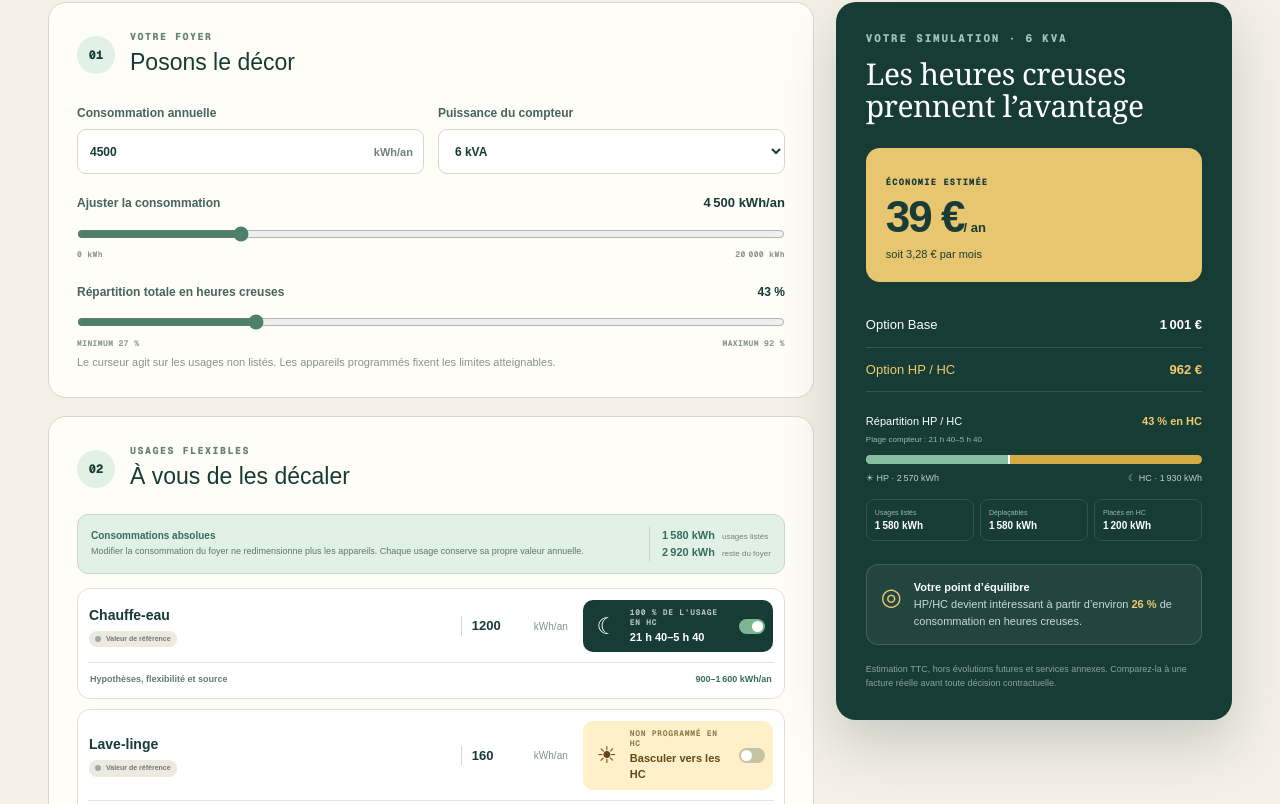
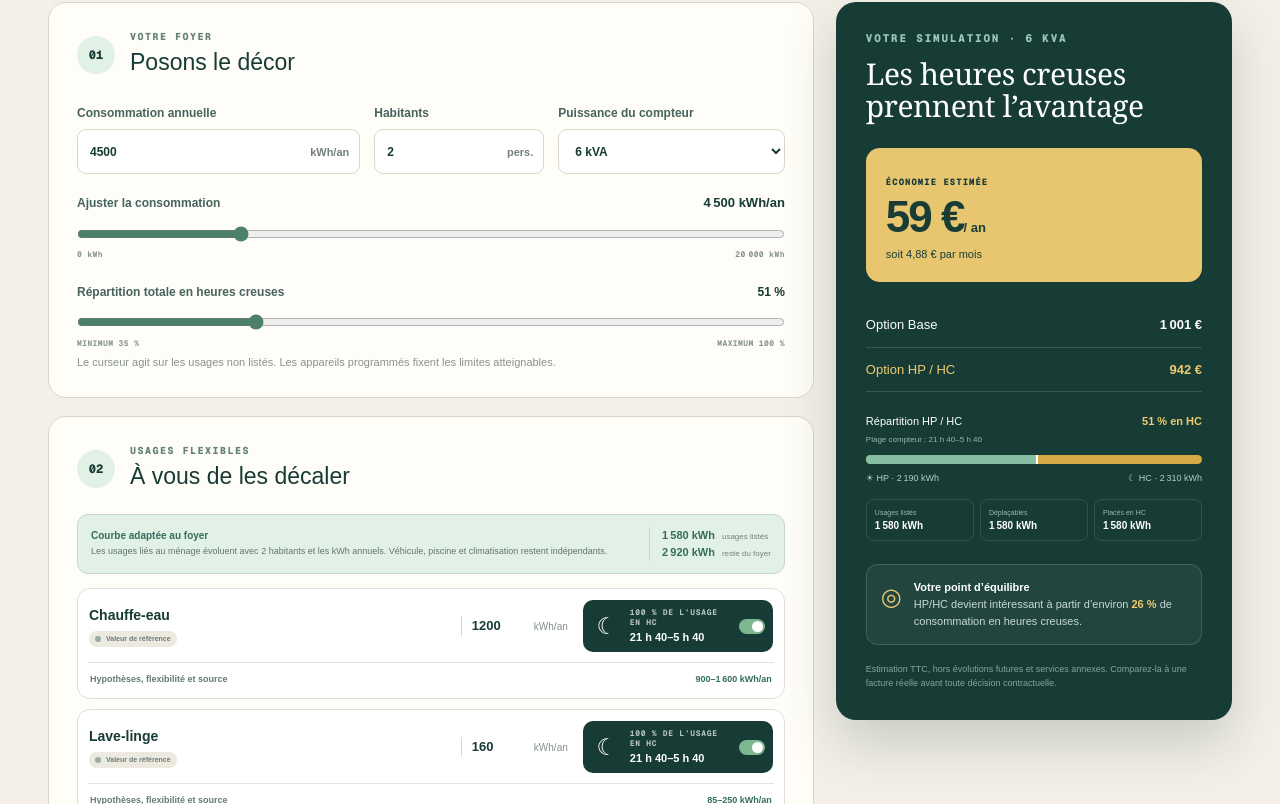
Before and after one commit to niqoz/declic-hc, a Next.js app: page / in a window 1280 px wide. Shown: the part 516-1320 px from the top of the page. Built offline with nearby package versions, Linux system fonts and the light colour scheme.

Commit message:
Model household-aware opportunistic loads

```diff
--- a/app/globals.css
+++ b/app/globals.css
@@ -60,7 +60,7 @@ main { min-height:100vh; overflow:hidden; }
 .step-heading p,.step-heading h2 { margin:0; }
 .step-heading p { color:#65817a; font:800 10px var(--font-geist-mono),monospace; letter-spacing:1.5px; }
 .step-heading h2 { margin-top:2px; font-size:23px; }
-.two-fields { display:grid; grid-template-columns:1fr 1fr; gap:14px; }
+.two-fields { display:grid; grid-template-columns:1.25fr .75fr 1fr; gap:14px; }
 .two-fields select { width:100%; height:45px; margin-top:7px; padding:0 12px; border:1px solid var(--line); border-radius:9px; background:white; color:var(--ink); font-weight:700; }
 .annual-slider { display:block; margin-top:19px; color:var(--ink-soft); font-size:12px; font-weight:700; }
 .annual-slider>span,.annual-slider>small { display:flex; justify-content:space-between; align-items:center; gap:12px; }
@@ -104,7 +104,7 @@ input[type="range"]:disabled { opacity:.4; cursor:not-allowed; }
 .appliance-energy { display:flex; align-items:center; border-left:1px solid var(--line); padding-left:10px; }
 .appliance-energy input { width:62px; border:0; font-size:13px; font-weight:700; color:var(--ink); background:transparent; }
 .appliance-energy span { color:#81908c; font-size:10px; }
-.schedule { min-height:52px; display:grid; grid-template-columns:32px 1fr 28px; gap:7px; align-items:center; padding:7px 8px; text-align:left; border:0; border-radius:10px; background:var(--sun-soft); color:#624917; cursor:pointer; }
+.schedule { min-height:52px; display:grid; grid-template-columns:32px 1fr 28px; gap:7px; align-items:center; padding:7px 8px; text-align:left; border:0; border-radius:10px; background:var(--sun-soft); color:#624917; }
 .schedule.scheduled { background:var(--ink); color:white; }
 .schedule-icon { display:grid; place-items:center; font-size:23px; }
 .schedule small { display:block; margin-bottom:2px; font:700 8px var(--font-geist-mono),monospace; opacity:.7; letter-spacing:.7px; }
@@ -129,6 +129,7 @@ input[type="range"]:disabled { opacity:.4; cursor:not-allowed; }
 .assumption-range strong { color:#356d5e; }
 .assumption-range input { width:100%; accent-color:#356d5e; }
 .assumption-range input:disabled { opacity:.45; }
+.offpeak-assumption { margin:10px 0 0; padding:8px 9px; border-radius:8px; background:#e5f2e8; color:#356d5e; font-size:9px; line-height:1.45; }
 .appliance-source { margin:10px 0 1px; padding:8px 9px; border-radius:8px; background:#fff4d8; color:#806222; font-size:8px; line-height:1.45; }
 .appliance-source.measured,.appliance-source.user { background:#e5f2e8; color:#356d5e; }
 .appliance-source a { color:inherit; font-weight:800; }
--- a/app/page.tsx
+++ b/app/page.tsx
@@ -1,6 +1,6 @@
 "use client";
 
-import { ChangeEvent, useEffect, useMemo, useState } from "react";
+import { ChangeEvent, useEffect, useMemo, useRef, useState } from "react";
 import {
   calculateSimulation,
   clamp,
@@ -16,6 +16,12 @@ import {
   loadSimulationState,
   saveSimulationState,
 } from "./simulation/storage";
+import {
+  householdScaleFactor,
+  REFERENCE_RESIDENTS,
+  scaleApplianceForHousehold,
+  scaleAppliancesForHousehold,
+} from "./simulation/scaling";
 import type {
   Appliance,
   AppliancePreset,
@@ -77,6 +83,7 @@ const DEFAULT_SIMULATOR_STATE: SimulatorState = {
   tariffs: DEFAULT_TARIFFS,
   power: 6,
   annualKwh: HOUSEHOLD_REFERENCE_KWH,
+  residents: REFERENCE_RESIDENTS,
   backgroundHcShare: 25,
   appliances: DEFAULT_APPLIANCES,
   offPeakWindows: DEFAULT_HC_WINDOWS,
@@ -87,6 +94,10 @@ export default function Home() {
   const [tariffs, setTariffs] = useState<Tariff[]>(DEFAULT_TARIFFS);
   const [power, setPower] = useState(6);
   const [annualKwh, setAnnualKwh] = useState(4500);
+  const [residents, setResidents] = useState(REFERENCE_RESIDENTS);
+  const annualKwhRef = useRef(4500);
+  const residentsRef = useRef(REFERENCE_RESIDENTS);
+  const nextApplianceIdRef = useRef(1000);
   const [backgroundHcShare, setBackgroundHcShare] = useState(25);
   const [appliances, setAppliances] = useState<Appliance[]>(DEFAULT_APPLIANCES);
   const [tariffsOpen, setTariffsOpen] = useState(false);
@@ -106,8 +117,12 @@ export default function Home() {
     setTariffs(state.tariffs);
     setPower(state.power);
     setAnnualKwh(state.annualKwh);
+    annualKwhRef.current = state.annualKwh;
+    setResidents(state.residents);
+    residentsRef.current = state.residents;
     setBackgroundHcShare(state.backgroundHcShare);
     setAppliances(state.appliances);
+    nextApplianceIdRef.current = Math.max(1000, ...state.appliances.map((appliance) => appliance.id + 1));
     setOffPeakWindows(state.offPeakWindows);
     setActiveOffPeakWindowId(state.activeOffPeakWindowId);
     setStorageReady(true);
@@ -140,8 +155,8 @@ export default function Home() {
 
   useEffect(() => {
     if (!storageReady) return;
-    saveSimulationState(localStorage, { tariffs, power, annualKwh, backgroundHcShare, appliances, offPeakWindows, activeOffPeakWindowId });
-  }, [storageReady, tariffs, power, annualKwh, backgroundHcShare, appliances, offPeakWindows, activeOffPeakWindowId]);
+    saveSimulationState(localStorage, { tariffs, power, annualKwh, residents, backgroundHcShare, appliances, offPeakWindows, activeOffPeakWindowId });
+  }, [storageReady, tariffs, power, annualKwh, residents, backgroundHcShare, appliances, offPeakWindows, activeOffPeakWindowId]);
 
   useEffect(() => {
     // Une plage active supprimée doit immédiatement basculer vers la première plage restante.
@@ -162,6 +177,24 @@ export default function Home() {
 
   function updateAppliance(id: number, patch: Partial<Appliance>) {
     setAppliances((current) => current.map((appliance) => appliance.id === id ? { ...appliance, ...patch } : appliance));
+  }
+
+  function updateAnnualKwh(value: number) {
+    const nextAnnualKwh = Math.max(0, value);
+    const from = { annualKwh: annualKwhRef.current, residents: residentsRef.current };
+    const to = { annualKwh: nextAnnualKwh, residents: residentsRef.current };
+    annualKwhRef.current = nextAnnualKwh;
+    setAnnualKwh(nextAnnualKwh);
+    setAppliances((current) => scaleAppliancesForHousehold(current, from, to));
+  }
+
+  function updateResidents(value: number) {
+    const nextResidents = Math.min(12, Math.max(1, Math.round(value || 1)));
+    const from = { annualKwh: annualKwhRef.current, residents: residentsRef.current };
+    const to = { annualKwh: annualKwhRef.current, residents: nextResidents };
+    residentsRef.current = nextResidents;
+    setResidents(nextResidents);
+    setAppliances((current) => scaleAppliancesForHousehold(current, from, to));
   }
 
   function updateApplianceKwh(id: number, annualKwhValue: number) {
@@ -191,8 +224,8 @@ export default function Home() {
       defaultOffPeakShare: 100,
       source: { ...INTERNAL_ESTIMATE_SOURCE },
     };
-    setAppliances((current) => [...current, {
-      id: Date.now() + Math.random(),
+    const appliance = scaleApplianceForHousehold({
+      id: nextApplianceIdRef.current++,
       type: model.type,
       name: model.name,
       annualKwh: model.annualKwh,
@@ -200,9 +233,16 @@ export default function Home() {
       highKwh: model.highKwh,
       calculationMode: model.calculationMode,
       shiftableShare: model.shiftableShare,
-      offPeakShare: model.defaultOffPeakShare,
+      offPeakShare: 100,
       source: { ...model.source },
-    }]);
+    }, {
+      annualKwh: HOUSEHOLD_REFERENCE_KWH,
+      residents: REFERENCE_RESIDENTS,
+    }, {
+      annualKwh,
+      residents,
+    });
+    setAppliances((current) => [...current, appliance]);
   }
 
   function updateCalculationMode(id: number, mode: CalculationMode) {
@@ -218,11 +258,18 @@ export default function Home() {
       return;
     }
     const preset = APPLIANCE_PRESETS.find((candidate) => candidate.type === appliance.type);
-    const scale = preset && preset.annualKwh > 0 ? appliance.annualKwh / preset.annualKwh : 1;
+    const contextFactor = preset ? householdScaleFactor(preset.type, {
+      annualKwh: HOUSEHOLD_REFERENCE_KWH,
+      residents: REFERENCE_RESIDENTS,
+    }, { annualKwh, residents }) : 1;
+    const contextAnnualKwh = preset ? preset.annualKwh * contextFactor : appliance.annualKwh;
+    const scale = contextAnnualKwh > 0 ? appliance.annualKwh / contextAnnualKwh : 1;
     updateAppliance(id, {
       calculationMode: mode,
-      lowKwh: preset ? preset.lowKwh * scale : appliance.annualKwh * 0.7,
-      highKwh: preset ? preset.highKwh * scale : appliance.annualKwh * 1.3,
+      lowKwh: preset ? preset.lowKwh * contextFactor * scale : appliance.annualKwh * 0.7,
+      highKwh: preset ? preset.highKwh * contextFactor * scale : appliance.annualKwh * 1.3,
+      shiftableShare: 100,
+      offPeakShare: 100,
       source: { ...(preset?.source ?? INTERNAL_ESTIMATE_SOURCE) },
     });
   }
@@ -321,12 +368,13 @@ export default function Home() {
           <section className="panel setup-panel">
             <div className="step-heading"><span>01</span><div><p>VOTRE FOYER</p><h2>Posons le décor</h2></div></div>
             <div className="two-fields">
-              <label>Consommation annuelle<div className="input-wrap"><input type="number" min="0" step="100" value={annualKwh} onChange={(e) => setAnnualKwh(Math.max(0, Number(e.target.value)))} /><span>kWh/an</span></div></label>
+              <label>Consommation annuelle<div className="input-wrap"><input type="number" min="0" step="100" value={annualKwh} onChange={(e) => updateAnnualKwh(Number(e.target.value))} /><span>kWh/an</span></div></label>
+              <label>Habitants<div className="input-wrap"><input aria-label="Nombre d’habitants" type="number" min="1" max="12" step="1" value={residents} onChange={(e) => updateResidents(Number(e.target.value))} /><span>pers.</span></div></label>
               <label>Puissance du compteur<select value={power} onChange={(e) => setPower(Number(e.target.value))}>{tariffs.map((tariff) => <option key={tariff.power} value={tariff.power}>{tariff.power} kVA</option>)}</select></label>
             </div>
             <label className="annual-slider">
               <span>Ajuster la consommation <strong>{number.format(annualKwh)} kWh/an</strong></span>
-              <input aria-label="Consommation annuelle en kilowattheures" type="range" min="0" max={annualSliderMax} step="100" value={annualKwh} onInput={(e) => setAnnualKwh(Number(e.currentTarget.value))} />
+              <input aria-label="Consommation annuelle en kilowattheures" type="range" min="0" max={annualSliderMax} step="100" value={annualKwh} onInput={(e) => updateAnnualKwh(Number(e.currentTarget.value))} />
               <small><span>0 kWh</span><span>{number.format(annualSliderMax)} kWh</span></small>
             </label>
             <label className="range-label"><span>Répartition totale en heures creuses <strong>{results.share.toFixed(0)} %</strong></span><input type="range" min={results.minShare} max={results.maxShare} step="1" value={results.share} disabled={results.backgroundKwh <= 0} onInput={(e) => setTotalHcShare(Number(e.currentTarget.value))} /></label>
@@ -336,12 +384,12 @@ export default function Home() {
 
           <section className="panel appliance-panel">
             <div className="step-heading"><span>02</span><div><p>USAGES FLEXIBLES</p><h2>À vous de les décaler</h2></div></div>
-            <div className="behavior-guide"><span><strong>Consommations absolues</strong>Modifier la consommation du foyer ne redimensionne plus les appareils. Chaque usage conserve sa propre valeur annuelle.</span><div className="usage-balance"><b>{number.format(results.declaredApplianceKwh)} kWh</b><small>usages listés</small><b>{number.format(results.backgroundKwh)} kWh</b><small>reste du foyer</small></div></div>
+            <div className="behavior-guide"><span><strong>Courbe adaptée au foyer</strong>Les usages liés au ménage évoluent avec {residents} habitant{residents > 1 ? "s" : ""} et les kWh annuels. Véhicule, piscine et climatisation restent indépendants.</span><div className="usage-balance"><b>{number.format(results.declaredApplianceKwh)} kWh</b><small>usages listés</small><b>{number.format(results.backgroundKwh)} kWh</b><small>reste du foyer</small></div></div>
             <div className="appliance-list">{appliances.map((appliance) => <article className="appliance" key={appliance.id}>
               <button className="remove" aria-label={`Retirer ${appliance.name}`} onClick={() => setAppliances((current) => current.filter((item) => item.id !== appliance.id))}>×</button>
               <div className="appliance-identity"><input className="appliance-name" aria-label="Nom de l’usage" value={appliance.name} onChange={(e) => updateAppliance(appliance.id, { name: e.target.value })} /><span className={`behavior-toggle ${appliance.calculationMode}`}><i />{appliance.calculationMode === "measured" ? "Valeur mesurée" : appliance.calculationMode === "detailed" ? "Calcul détaillé" : "Valeur de référence"}</span></div>
               <div className="appliance-energy"><input aria-label={`Consommation annuelle de ${appliance.name}`} type="number" min="0" step="10" value={Math.round(appliance.annualKwh)} onChange={(e) => updateApplianceKwh(appliance.id, Number(e.target.value))} /><span>kWh/an</span></div>
-              <button className={`schedule ${appliance.offPeakShare > 0 ? "scheduled" : ""}`} onClick={() => updateAppliance(appliance.id, { offPeakShare: appliance.offPeakShare > 0 ? 0 : appliance.shiftableShare })}><span className="schedule-icon">{appliance.offPeakShare > 0 ? "☾" : "☀"}</span><span><small>{appliance.offPeakShare > 0 ? `${appliance.offPeakShare.toFixed(0)} % DE L’USAGE EN HC` : "NON PROGRAMMÉ EN HC"}</small>{appliance.offPeakShare > 0 ? `${formatTime(activeOffPeakWindow.start)}–${formatTime(activeOffPeakWindow.end)}` : "Basculer vers les HC"}</span><i /></button>
+              <div className="schedule scheduled"><span className="schedule-icon">☾</span><span><small>100 % DE L’USAGE EN HC</small>{formatTime(activeOffPeakWindow.start)}–{formatTime(activeOffPeakWindow.end)}</span><i aria-hidden="true" /></div>
               <details className="appliance-assumptions">
                 <summary>Hypothèses, flexibilité et source <b>{number.format(appliance.lowKwh)}–{number.format(appliance.highKwh)} kWh/an</b></summary>
                 <div className="assumption-grid">
@@ -349,8 +397,7 @@ export default function Home() {
                   <label>Estimation basse<div className="compact-input"><input type="number" min="0" step="10" disabled={appliance.calculationMode === "measured"} value={Math.round(appliance.lowKwh)} onChange={(event) => updateAppliance(appliance.id, { lowKwh: clamp(Number(event.target.value), 0, appliance.annualKwh) })} /><span>kWh</span></div></label>
                   <label>Estimation haute<div className="compact-input"><input type="number" min={appliance.annualKwh} step="10" disabled={appliance.calculationMode === "measured"} value={Math.round(appliance.highKwh)} onChange={(event) => updateAppliance(appliance.id, { highKwh: Math.max(appliance.annualKwh, Number(event.target.value)) })} /><span>kWh</span></div></label>
                 </div>
-                <label className="assumption-range"><span>Part déplaçable <strong>{appliance.shiftableShare.toFixed(0)} %</strong></span><input type="range" min="0" max="100" step="1" value={appliance.shiftableShare} onInput={(event) => { const shiftableShare = Number(event.currentTarget.value); updateAppliance(appliance.id, { shiftableShare, offPeakShare: Math.min(appliance.offPeakShare, shiftableShare) }); }} /></label>
-                <label className="assumption-range"><span>Part réellement placée en HC <strong>{appliance.offPeakShare.toFixed(0)} %</strong></span><input type="range" min="0" max={appliance.shiftableShare} step="1" value={appliance.offPeakShare} disabled={appliance.shiftableShare === 0} onInput={(event) => updateAppliance(appliance.id, { offPeakShare: Number(event.currentTarget.value) })} /></label>
+                <p className="offpeak-assumption"><strong>Placement retenu :</strong> 100 % de cet usage opportuniste pendant les heures creuses.</p>
                 <p className={`appliance-source ${appliance.source.kind}`}>Source : <strong>{appliance.source.organization}</strong> — {appliance.source.label}{appliance.source.year ? ` (${appliance.source.year})` : ""}{appliance.source.url && <> · <a href={appliance.source.url} target="_blank" rel="noreferrer">consulter</a></>}</p>
               </details>
             </article>)}</div>
@@ -360,7 +407,7 @@ export default function Home() {
               <div className="preset-grid">
                 {APPLIANCE_PRESETS.map((preset) => <button type="button" key={preset.name} onClick={() => addAppliance(preset)}>
                   <span className="preset-icon">{preset.icon}</span>
-                  <span><strong>{preset.name}</strong><small>{preset.detail} · {number.format(preset.annualKwh)} kWh/an · plage {number.format(preset.lowKwh)}–{number.format(preset.highKwh)}</small></span>
+                  <span><strong>{preset.name}</strong><small>{preset.detail} · référence {REFERENCE_RESIDENTS} pers. · {number.format(preset.annualKwh)} kWh/an</small></span>
                   <b>＋</b>
                 </button>)}
               </div>
--- a/app/simulation/calculate.ts
+++ b/app/simulation/calculate.ts
@@ -18,10 +18,7 @@ function nonNegative(value: number) {
 }
 
 export function calculateApplianceOffPeakKwh(appliance: Appliance) {
-  const annualKwh = nonNegative(appliance.annualKwh);
-  const shiftableShare = clamp(appliance.shiftableShare, 0, 100);
-  const offPeakShare = clamp(appliance.offPeakShare, 0, shiftableShare);
-  return annualKwh * offPeakShare / 100;
+  return nonNegative(appliance.annualKwh);
 }
 
 export function calculateEnergyDistribution(
@@ -36,10 +33,7 @@ export function calculateEnergyDistribution(
   const applianceScale = declaredApplianceKwh > safeAnnualKwh && declaredApplianceKwh > 0
     ? safeAnnualKwh / declaredApplianceKwh
     : 1;
-  const declaredShiftableKwh = appliances.reduce(
-    (sum, appliance) => sum + nonNegative(appliance.annualKwh) * clamp(appliance.shiftableShare, 0, 100) / 100,
-    0,
-  );
+  const declaredShiftableKwh = declaredApplianceKwh;
   const shiftableKwh = declaredShiftableKwh * applianceScale;
   const backgroundKwh = Math.max(0, safeAnnualKwh - applianceKwh);
   const backgroundHc = backgroundKwh * safeBackgroundHcShare / 100;
@@ -120,7 +114,7 @@ export function validateSimulationInput(input: SimulationInput, declaredApplianc
   if (
     input.backgroundHcShare < 0
     || input.backgroundHcShare > 100
-    || input.appliances.some((appliance) => appliance.shiftableShare > 100 || appliance.offPeakShare > appliance.shiftableShare)
+    || input.appliances.some((appliance) => appliance.shiftableShare > 100 || appliance.offPeakShare > 100)
   ) {
     if (!warnings.some((warning) => warning.code === "INVALID_INPUT")) {
       warnings.push({
--- a/app/simulation/presets.ts
+++ b/app/simulation/presets.ts
@@ -2,8 +2,10 @@ import type { Appliance, AppliancePreset, ApplianceSource } from "./types.js";
 
 export const INTERNAL_ESTIMATE_SOURCE: ApplianceSource = {
   kind: "internal",
-  organization: "Déclic HC",
-  label: "Estimation interne indicative — source officielle à intégrer au lot 3",
+  organization: "ADEME / ElecDom + Déclic HC",
+  label: "Ordre de grandeur ADEME, courbe foyer indicative",
+  year: 2022,
+  url: "https://data.ademe.fr/datasets/elecdom-donnees-de-consommation-annuelle",
 };
 
 const source = () => ({ ...INTERNAL_ESTIMATE_SOURCE });
@@ -37,6 +39,6 @@ function applianceFromPreset(name: string, id: number, offPeakShare: number): Ap
 
 export const DEFAULT_APPLIANCES: Appliance[] = [
   applianceFromPreset("Chauffe-eau", 1, 100),
-  applianceFromPreset("Lave-linge", 2, 0),
-  applianceFromPreset("Lave-vaisselle", 3, 0),
+  applianceFromPreset("Lave-linge", 2, 100),
+  applianceFromPreset("Lave-vaisselle", 3, 100),
 ];
--- /dev/null
+++ b/app/simulation/scaling.ts
@@ -0,0 +1,51 @@
+import { HOUSEHOLD_REFERENCE_KWH } from "./calculate.js";
+import type { Appliance } from "./types.js";
+
+export const REFERENCE_RESIDENTS = 2;
+
+export type HouseholdContext = {
+  annualKwh: number;
+  residents: number;
+};
+
+type ConsumptionCurve = {
+  householdExponent: number;
+  residentExponent: number;
+};
+
+// Les coefficients liés aux kWh sont volontairement atténués lorsque le nombre
+// d'habitants est connu, afin de ne pas compter deux fois la taille du foyer.
+const CONSUMPTION_CURVES: Record<string, ConsumptionCurve> = {
+  "water-heater": { householdExponent: 0.29, residentExponent: 0.60 },
+  "heat-pump-water-heater": { householdExponent: 0.29, residentExponent: 0.60 },
+  "washing-machine": { householdExponent: 0.20, residentExponent: 0.45 },
+  dishwasher: { householdExponent: 0.15, residentExponent: 0.40 },
+  dryer: { householdExponent: 0.25, residentExponent: 0.50 },
+};
+
+const safeAnnualKwh = (value: number) => Math.max(1000, Number.isFinite(value) ? value : HOUSEHOLD_REFERENCE_KWH);
+const safeResidents = (value: number) => Math.max(1, Number.isFinite(value) ? value : REFERENCE_RESIDENTS);
+
+export function householdScaleFactor(type: string, from: HouseholdContext, to: HouseholdContext) {
+  const curve = CONSUMPTION_CURVES[type];
+  if (!curve) return 1;
+  const annualFactor = Math.pow(safeAnnualKwh(to.annualKwh) / safeAnnualKwh(from.annualKwh), curve.householdExponent);
+  const residentFactor = Math.pow(safeResidents(to.residents) / safeResidents(from.residents), curve.residentExponent);
+  return annualFactor * residentFactor;
+}
+
+export function scaleApplianceForHousehold(appliance: Appliance, from: HouseholdContext, to: HouseholdContext): Appliance {
+  const factor = appliance.calculationMode === "measured" ? 1 : householdScaleFactor(appliance.type, from, to);
+  return {
+    ...appliance,
+    annualKwh: appliance.annualKwh * factor,
+    lowKwh: appliance.lowKwh * factor,
+    highKwh: appliance.highKwh * factor,
+    shiftableShare: 100,
+    offPeakShare: 100,
+  };
+}
+
+export function scaleAppliancesForHousehold(appliances: Appliance[], from: HouseholdContext, to: HouseholdContext) {
+  return appliances.map((appliance) => scaleApplianceForHousehold(appliance, from, to));
+}
--- a/app/simulation/storage.ts
+++ b/app/simulation/storage.ts
@@ -14,7 +14,7 @@ import type {
 } from "./types.js";
 
 export const STATE_STORAGE_KEY = "hphc-simulator-state";
-export const CURRENT_STATE_VERSION = 3;
+export const CURRENT_STATE_VERSION = 4;
 
 type StorageReader = Pick<Storage, "getItem">;
 type StorageWriter = Pick<Storage, "setItem">;
@@ -78,7 +78,6 @@ function sanitizeCurrentAppliance(candidate: LegacyAppliance, index: number, mat
   const annualKwh = candidate.annualKwh;
   const lowKwh = isFiniteNonNegative(candidate.lowKwh) ? Math.min(candidate.lowKwh, annualKwh) : annualKwh;
   const highKwh = isFiniteNonNegative(candidate.highKwh) ? Math.max(candidate.highKwh, annualKwh) : annualKwh;
-  const shiftableShare = clamp(Number(candidate.shiftableShare), 0, 100);
   return {
     id: Number.isFinite(candidate.id) ? Number(candidate.id) : index + 1,
     type: typeof candidate.type === "string" && candidate.type ? candidate.type : matchingPreset?.type ?? "custom",
@@ -87,8 +86,8 @@ function sanitizeCurrentAppliance(candidate: LegacyAppliance, index: number, mat
     lowKwh,
     highKwh,
     calculationMode: validCalculationMode(candidate.calculationMode) ? candidate.calculationMode : "reference",
-    shiftableShare,
-    offPeakShare: clamp(Number(candidate.offPeakShare), 0, shiftableShare),
+    shiftableShare: 100,
+    offPeakShare: 100,
     source: sanitizeSource(candidate.source, matchingPreset?.source ?? INTERNAL_ESTIMATE_SOURCE),
   };
 }
@@ -112,8 +111,6 @@ function migrateLegacyAppliance(
   const presetScale = matchingPreset && matchingPreset.annualKwh > 0 ? centralKwh / matchingPreset.annualKwh : 1;
   const lowKwh = matchingPreset ? matchingPreset.lowKwh * presetScale : centralKwh * 0.7;
   const highKwh = matchingPreset ? matchingPreset.highKwh * presetScale : centralKwh * 1.3;
-  const shiftableShare = matchingPreset?.shiftableShare ?? 100;
-
   return {
     id: Number.isFinite(candidate.id) ? Number(candidate.id) : index + 1,
     type: matchingPreset?.type ?? "custom",
@@ -122,8 +119,8 @@ function migrateLegacyAppliance(
     lowKwh,
     highKwh,
     calculationMode: "reference",
-    shiftableShare,
-    offPeakShare: candidate.inOffPeak ? shiftableShare : 0,
+    shiftableShare: 100,
+    offPeakShare: 100,
     source: cloneSource(matchingPreset?.source ?? INTERNAL_ESTIMATE_SOURCE),
   } satisfies Appliance;
 }
@@ -185,6 +182,9 @@ export function migrateSimulationState(
     tariffs,
     power,
     annualKwh,
+    residents: isFiniteNonNegative(state.residents) && state.residents >= 1
+      ? Math.min(12, Math.round(state.residents))
+      : defaults.residents,
     backgroundHcShare: Number.isFinite(state.backgroundHcShare)
       ? clamp(Number(state.backgroundHcShare), 0, 100)
       : defaults.backgroundHcShare,
--- a/app/simulation/types.ts
+++ b/app/simulation/types.ts
@@ -92,6 +92,7 @@ export type SimulatorState = {
   tariffs: Tariff[];
   power: number;
   annualKwh: number;
+  residents: number;
   backgroundHcShare: number;
   appliances: Appliance[];
   offPeakWindows: OffPeakWindow[];
--- a/app/version.ts
+++ b/app/version.ts
@@ -1 +1 @@
-export const APP_VERSION = "0.2.0";
+export const APP_VERSION = "0.3.0";
--- a/package.json
+++ b/package.json
@@ -1,6 +1,6 @@
 {
   "name": "site-creator-vinext-starter",
-  "version": "0.2.0",
+  "version": "0.3.0",
   "private": true,
   "engines": {
     "node": ">=22.13.0"
--- a/public/sw.js
+++ b/public/sw.js
@@ -1,4 +1,4 @@
-const CACHE = "declic-hc-v0.2.0";
+const CACHE = "declic-hc-v0.3.0";
 const APP_SHELL = ["./", "./manifest.webmanifest", "./favicon.svg", "./icon-192.png", "./icon-512.png"]
   .map((path) => new URL(path, self.registration.scope).pathname);
 const OFFLINE_PAGE = new URL("./", self.registration.scope).pathname;
```
Also changed, not shown: public/manifest.webmanifest, 2 other files (tests, documents, lock files or other folders).
